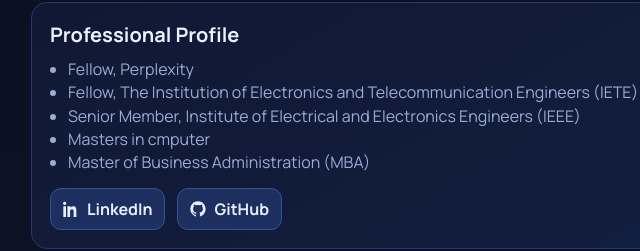
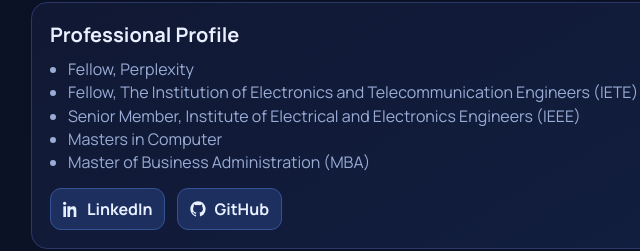
Before and after one commit to arvind3/leadership-capability-portfolio, a plain HTML site: page index.html in a window 1280 px wide. Shown: the part 1565-1816 px from the top of the page, 39-679 px from the left. Drawn offline with Linux system fonts and the light colour scheme.

Commit message:
Fix spelling: Masters in Computer

```diff
--- a/index.html
+++ b/index.html
@@ -267,7 +267,7 @@
         <li>Fellow, Perplexity</li>
         <li>Fellow, The Institution of Electronics and Telecommunication Engineers (IETE)</li>
         <li>Senior Member, Institute of Electrical and Electronics Engineers (IEEE)</li>
-        <li>Masters in cmputer</li>
+        <li>Masters in Computer</li>
         <li>Master of Business Administration (MBA)</li>
       </ul>
       <div class="social">
```
